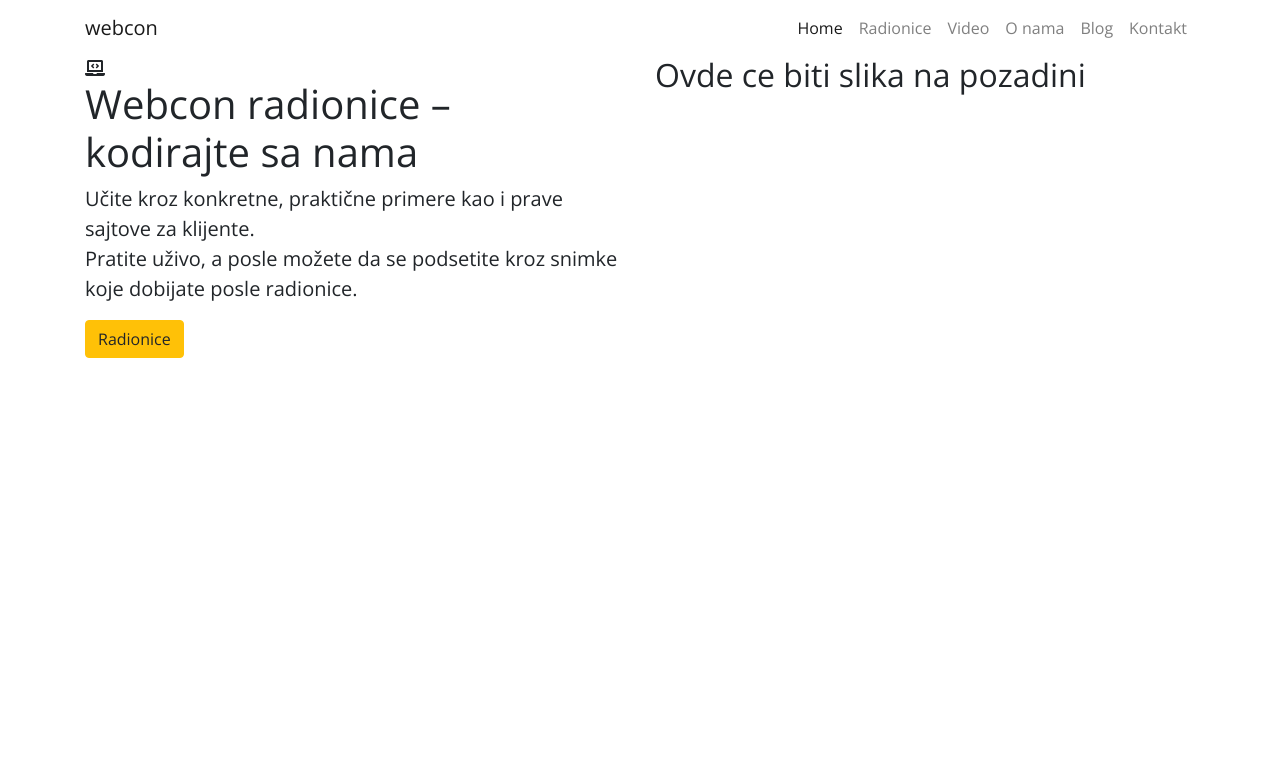
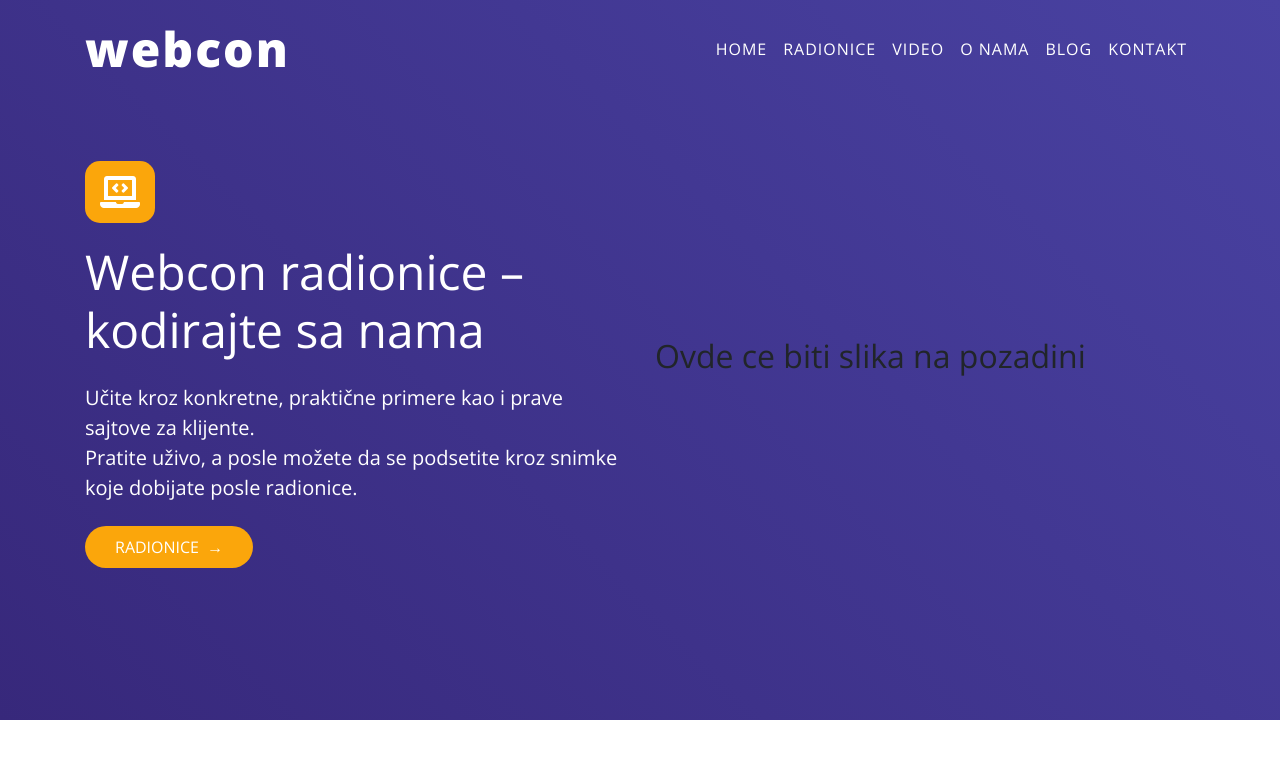
Before and after one commit to slobodanmiric/webcon.rs, a PHP site: page / in a window 1280 px wide. Shown: the top 759 px of the page. Run offline with PHP 8.4, Linux system fonts and the light colour scheme; some libraries are stand-ins or nearby versions.

Commit message:
nav i header stilovi

```diff
--- a/index.html
+++ b/index.html
@@ -21,7 +21,7 @@
 <body>
 
     <!-- nav -->
-    <nav class="navbar navbar-expand-lg navbar-light">
+    <nav class="navbar navbar-expand-lg fixed-top">
         <div class="container">
             <a class="navbar-brand" href="#">webcon</a>
             <button class="navbar-toggler" type="button" data-toggle="collapse" data-target="#navbarNav" aria-controls="navbarNav" aria-expanded="false" aria-label="Toggle navigation">
@@ -55,14 +55,14 @@
     <!-- header-->
     <header>
         <div class="container">
-            <div class="row">
-                <div class="col-md-6">
+            <div class="row align-items-center">
+                <div class="col-md-6 text-white">
                     <i class="fas fa-laptop-code"></i>
                     <h1>Webcon radionice – kodirajte sa nama</h1>
-                    <p class="lead">Učite kroz konkretne, praktične primere kao i prave sajtove za klijente.
+                    <p class="lead py-3">Učite kroz konkretne, praktične primere kao i prave sajtove za klijente.
                     <br>
                     Pratite uživo, a posle možete da se podsetite kroz snimke koje dobijate posle radionice.</p>
-                    <a href="" class="btn btn-warning">Radionice</a>
+                    <a href="" class="button">Radionice&nbsp; &rarr;</a>
                 </div>
                 <div class="col-md-6">
                     <h2>Ovde ce biti slika na pozadini</h2>
--- a/style.css
+++ b/style.css
@@ -15,3 +15,60 @@ body {
     font-family: var(--fontFamily);
     font-size: var(--fontSize);
 }
+.button {
+    padding: 10px 30px;
+    font-size: 1rem;
+    text-transform: uppercase;
+    background: var(--accents);
+    border-radius: 30px;
+    text-decoration: none;
+    color: var(--white);
+}
+.button:hover {
+    background: #e3960a;
+    text-decoration: none;
+    color: var(--white);
+    transition: var(--transition);
+}
+/***************
+nav
+***************/
+.navbar-brand {
+    font-size: 3rem;
+    font-weight: 800;
+    letter-spacing: 2px;
+    color: var(--white);
+}
+.navbar-brand:hover {
+    transition: var(--transition);
+    color: var(--accents);
+}
+.nav-link {
+    color: var(--white);
+    text-transform: uppercase;
+    letter-spacing: 1px;
+}
+.nav-link:hover {
+    transition: var(--transition);
+    color: var(--accents);
+}
+/***************
+header
+***************/
+header {
+    background: linear-gradient(45deg,var(--primary), var(--secondary));
+    height: 90vh;
+}
+header .row {
+    height: 90vh;
+}
+header i {
+    background: var(--accents);
+    padding: 15px;
+    font-size: 2rem;
+    border-radius: 15px;
+    margin-bottom: 20px;
+}
+header h1 {
+    font-size: 3rem;
+}
```
